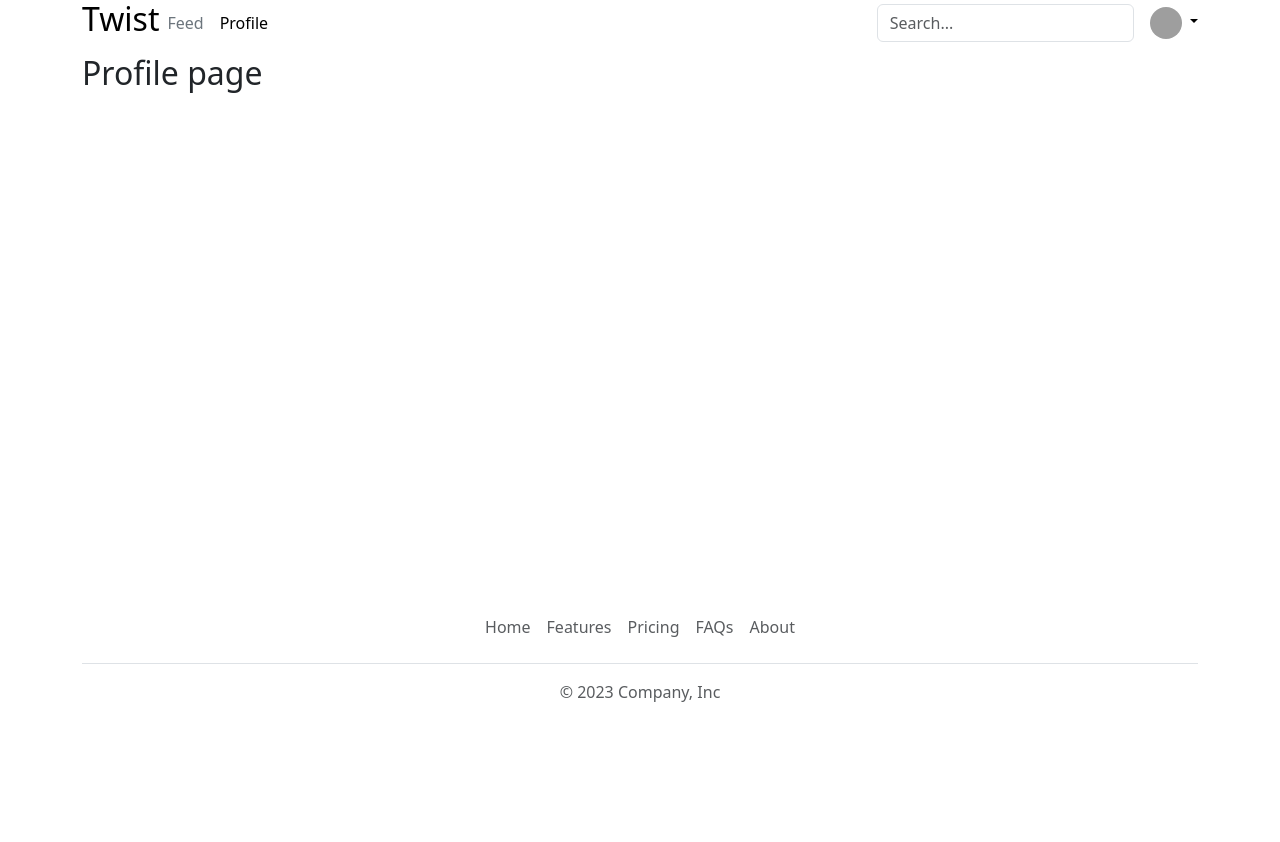
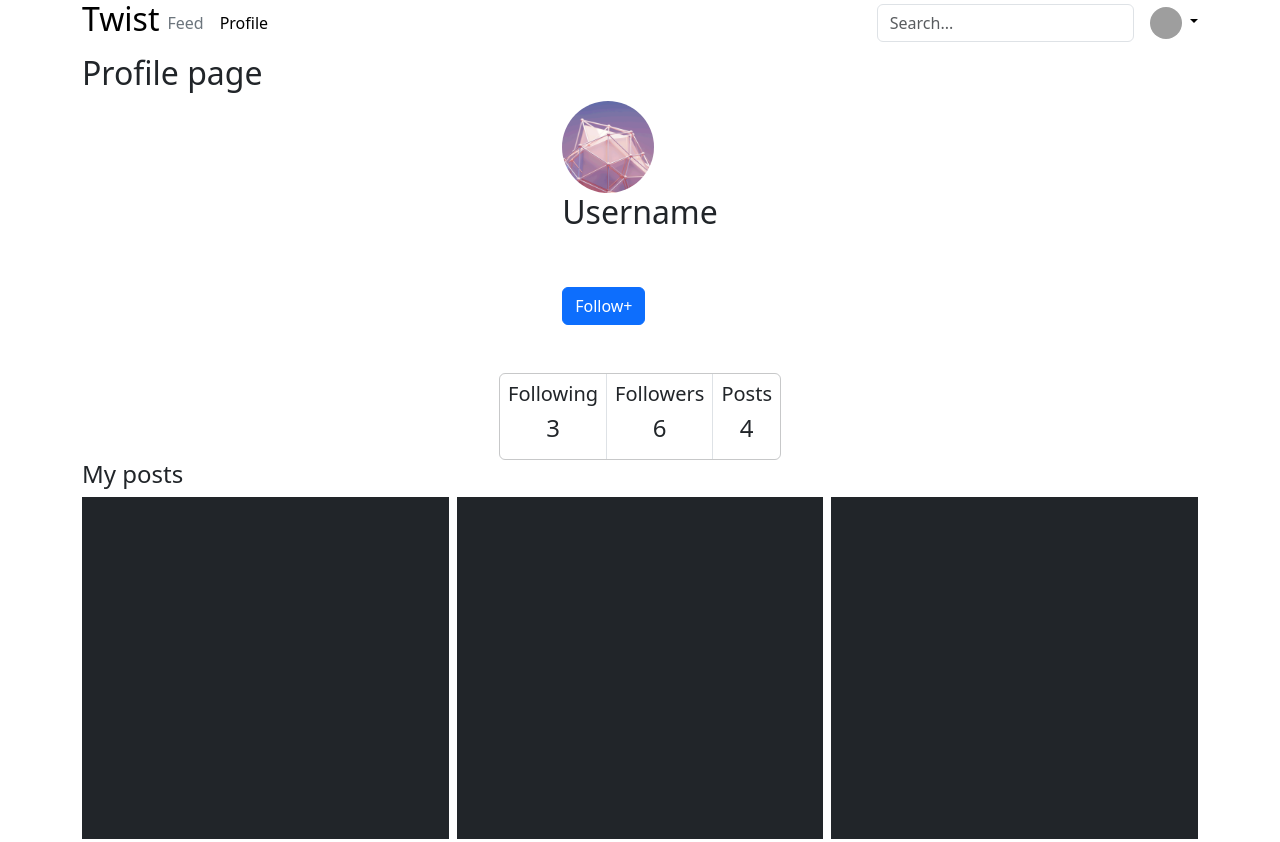
Before and after one commit to mariusrundereim/marius_css_frameworks_ca, a website: page profile/index.html in a window 1280 px wide. Shown: the top 842 px of the page. Before the commit the page ends 800 px from the top, so only its background shows below. Drawn offline with nearby package versions, Linux system fonts and the light colour scheme; grey boxes are pictures that could not be loaded.

Commit message:
content on profile page

```diff
--- a/profile/index.html
+++ b/profile/index.html
@@ -88,6 +88,47 @@
 
       <main class="container mt-2">
         <h2>Profile page</h2>
+        <section class="d-flex flex-column align-content-center">
+          <div class="mb-5 mb-lg-5 mx-auto">
+            <img
+              src="/src/img/dummy_img_02.png"
+              alt="mdo"
+              width="92"
+              height="92"
+              class="rounded-circle"
+            />
+            <h2>Username</h2>
+            <button type="button" class="btn btn-primary mt-5">Follow+</button>
+          </div>
+          <!--Followers Panel-->
+          <div
+            class="d-flex flex-row mx-auto border border-dark border-opacity-25 rounded"
+          >
+            <div class="text-center p-2 border-end flex-grow-1">
+              <h3 class="fs-5">Following</h3>
+              <h4>3</h4>
+            </div>
+            <div class="text-center p-2 flex-grow-1">
+              <h3 class="fs-5">Followers</h3>
+              <h4>6</h4>
+            </div>
+            <div class="text-center p-2 border-start flex-grow-1">
+              <h3 class="fs-5">Posts</h3>
+              <h4>4</h4>
+            </div>
+          </div>
+        </section>
+        <!--My posts-->
+        <section>
+          <div><h2 class="fs-4">My posts</h2></div>
+          <div class="container">
+            <div class="row gap-2">
+              <div class="col ratio ratio-1x1 bg-dark"></div>
+              <div class="col ratio ratio-1x1 bg-dark"></div>
+              <div class="col ratio ratio-1x1 bg-dark"></div>
+            </div>
+          </div>
+        </section>
       </main>
     </div>
 
```
